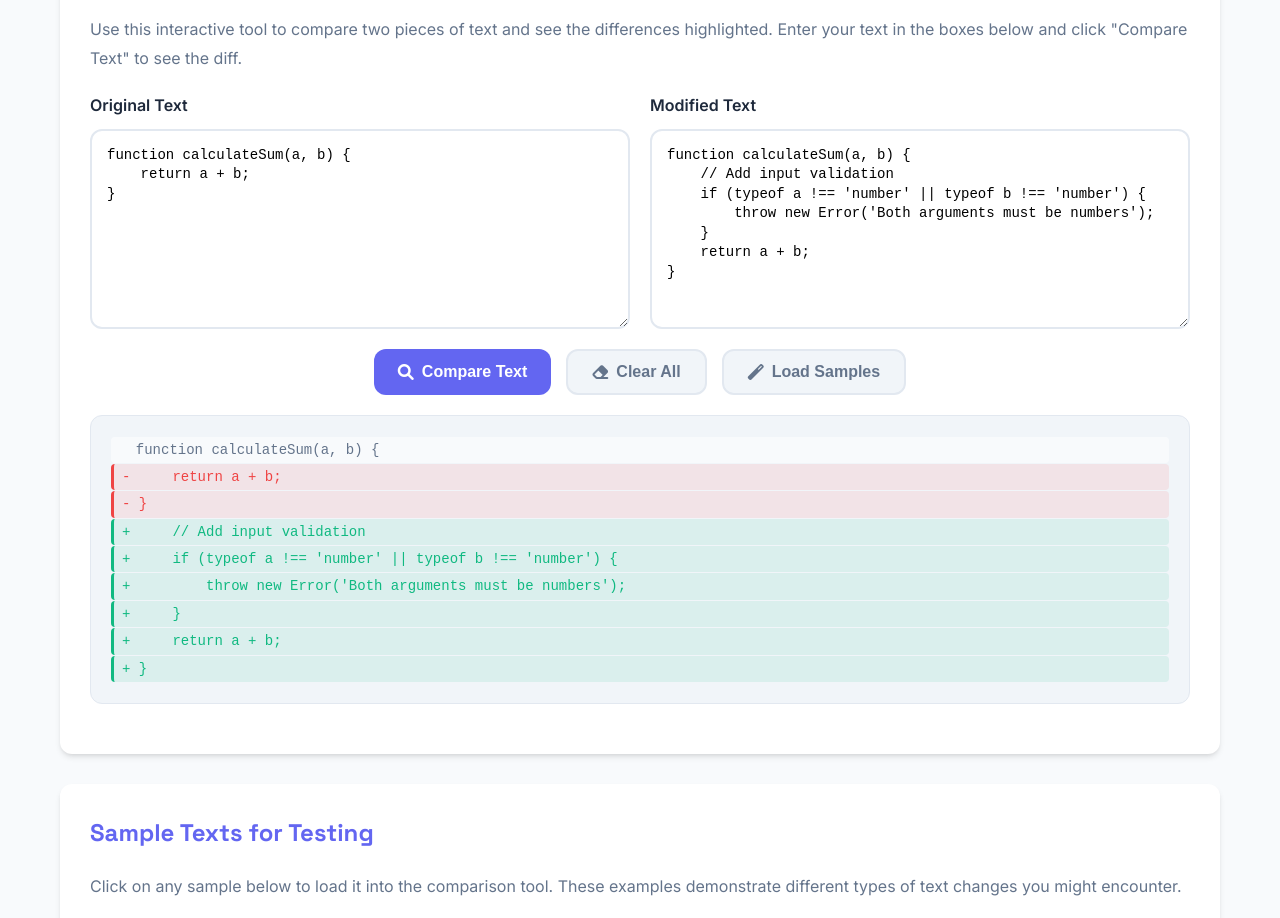
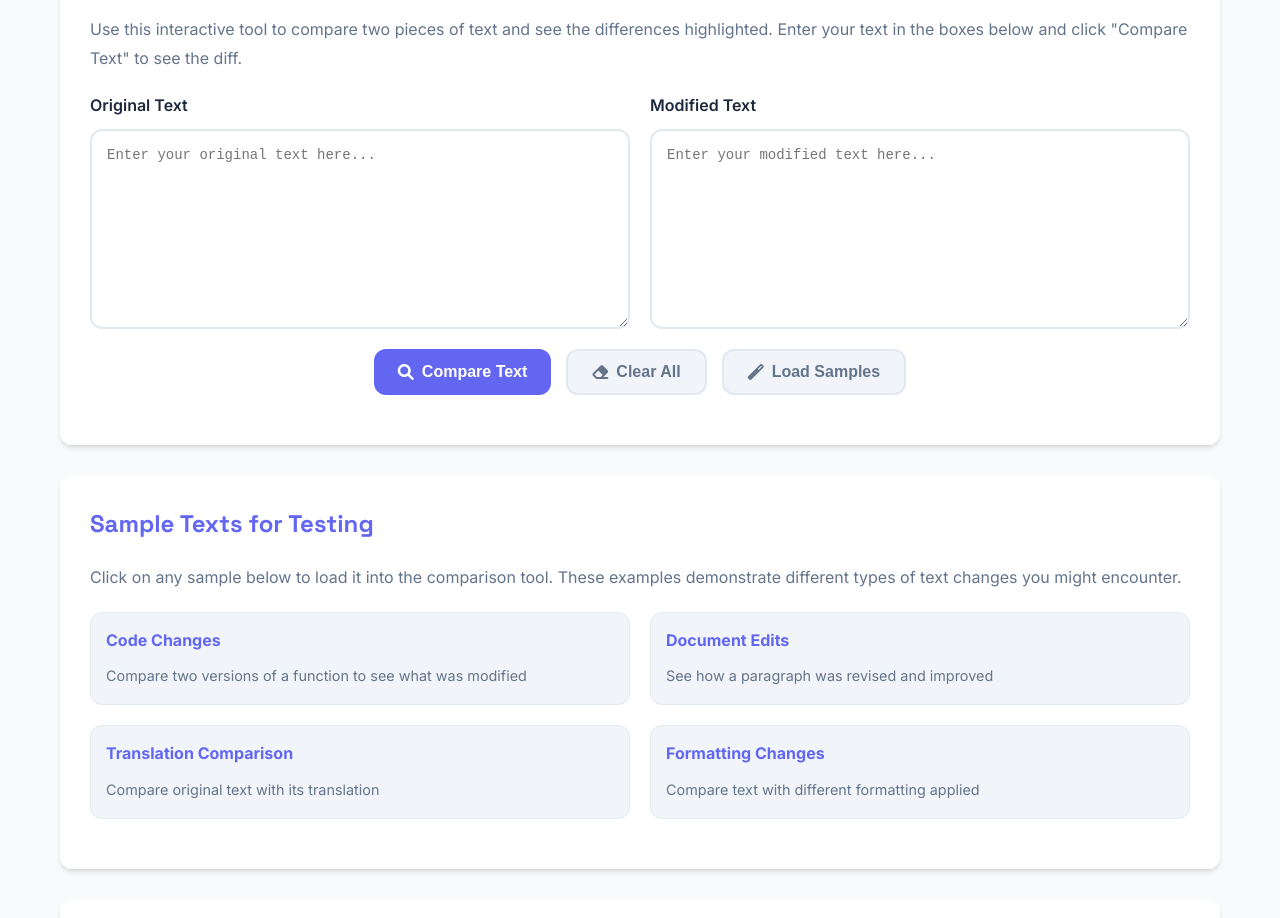
Before and after one commit to OwenYing/gpt-pages, a plain HTML site: page pages/2-compare-text-diff.html in a window 1280 px wide. Shown: the part 800-1718 px from the top of the page. Drawn offline with Linux system fonts and the light colour scheme.

Commit message:
Removed default value for compared text page

```diff
--- a/pages/2-compare-text-diff.html
+++ b/pages/2-compare-text-diff.html
@@ -532,10 +532,7 @@
             resultDiv.style.display = 'block';
         }
 
-        // Auto-load a sample on page load
-        document.addEventListener('DOMContentLoaded', function() {
-            loadSample('code');
-        });
+
     </script>
 </body>
 </html>
```
